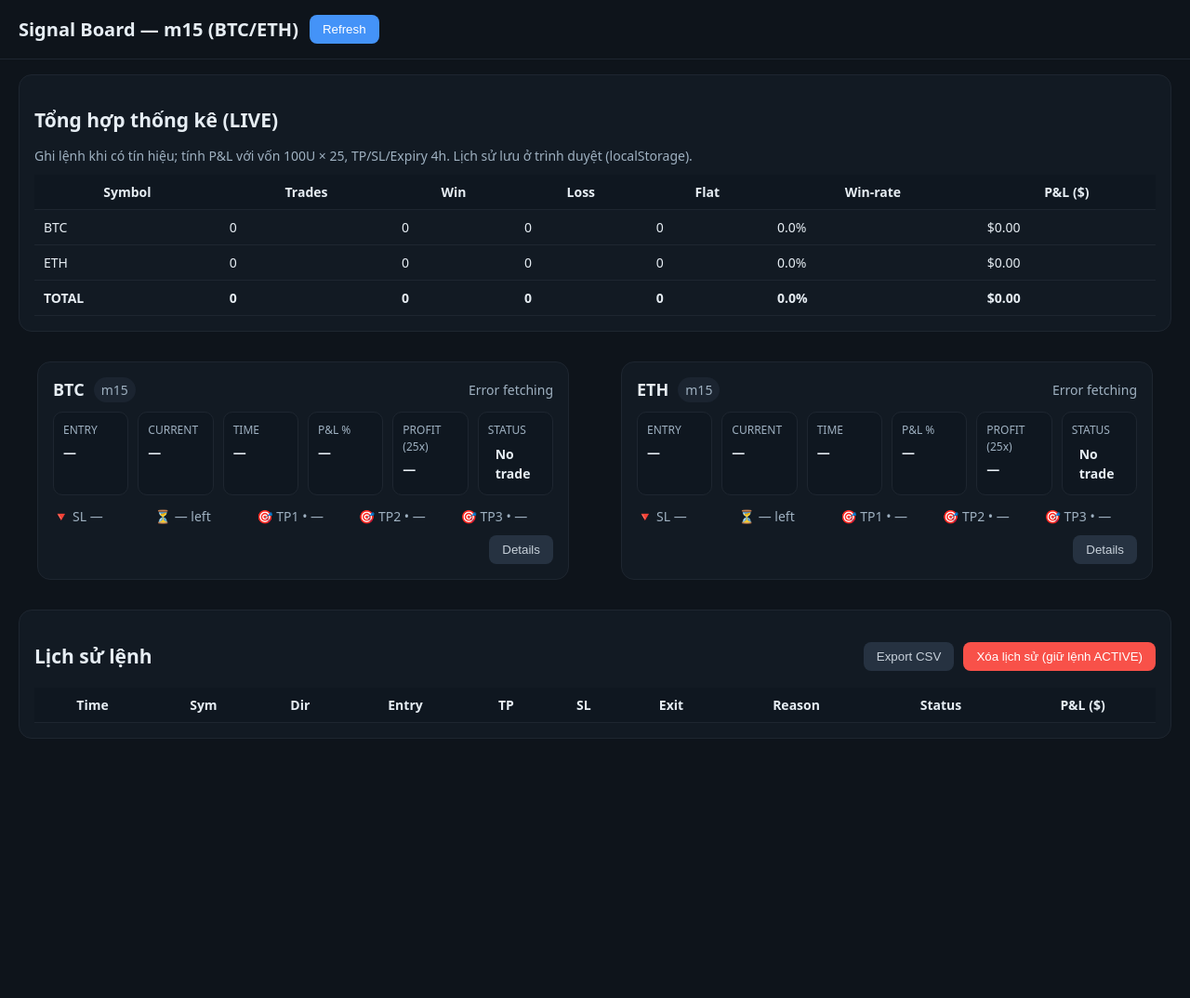
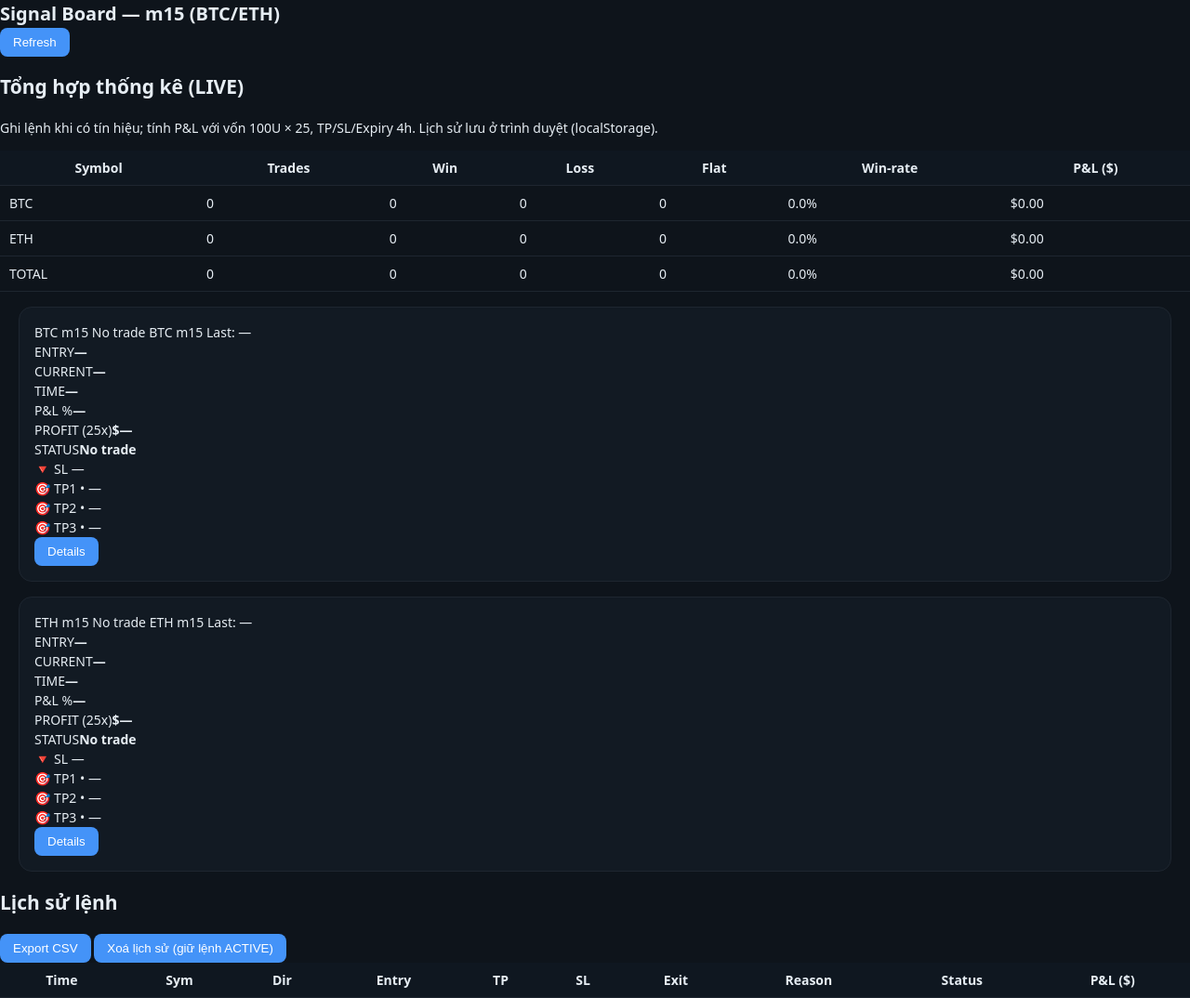
Before and after one commit to nguyensam442k/Bot1Danny, a plain HTML site: page index.html in a window 1280 px wide. Shown: the whole page at 93% size. Before the commit the page ends 800 px from the top, so only its background shows below. Drawn offline with Linux system fonts and the light colour scheme; no server answers.

Commit message:
Update index.html

```diff
--- a/index.html
+++ b/index.html
@@ -2,173 +2,117 @@
 <html lang="vi">
 <head>
   <meta charset="utf-8" />
-  <meta name="viewport" content="width=device-width,initial-scale=1" />
+  <meta name="viewport" content="width=device-width, initial-scale=1" />
   <title>Signal Board — m15 (BTC/ETH)</title>
-  <link rel="stylesheet" href="./assets/style.css" />
+  <link rel="stylesheet" href="assets/style.css" />
 </head>
 <body>
-  <header class="topbar">
   <h1>Signal Board — m15 (BTC/ETH)</h1>
-    <button id="btnRefresh" title="Load lại dữ liệu">Refresh</button>
-  </header>
 
-  <!-- THỐNG KÊ LIVE (tính trên các lệnh khớp/đóng ở localStorage) -->
-  <section class="card stats">
+  <div class="top-actions">
+    <button id="btnRefresh">Refresh</button>
+    <span id="lastUpdated" class="muted"></span>
+  </div>
+
   <h2>Tổng hợp thống kê (LIVE)</h2>
-    <p class="note">
+  <p class="muted">
     Ghi lệnh khi có tín hiệu; tính P&amp;L với vốn 100U × 25, TP/SL/Expiry 4h. Lịch sử lưu ở trình duyệt (localStorage).
   </p>
-    <div class="table-wrap">
-      <table id="tblStats">
+
+  <table class="table stats">
     <thead>
       <tr>
-            <th>Symbol</th>
-            <th>Trades</th>
-            <th>Win</th>
-            <th>Loss</th>
-            <th>Flat</th>
-            <th>Win-rate</th>
-            <th>P&amp;L ($)</th>
+        <th>Symbol</th><th>Trades</th><th>Win</th><th>Loss</th><th>Flat</th>
+        <th>Win-rate</th><th>P&amp;L ($)</th>
       </tr>
     </thead>
-        <tbody>
-          <tr data-sym="BTCUSDT">
-            <td>BTC</td><td>0</td><td>0</td><td>0</td><td>0</td><td>0.0%</td><td>$0.00</td>
-          </tr>
-          <tr data-sym="ETHUSDT">
-            <td>ETH</td><td>0</td><td>0</td><td>0</td><td>0</td><td>0.0%</td><td>$0.00</td>
-          </tr>
-          <tr data-sym="TOTAL" class="total">
-            <td>TOTAL</td><td>0</td><td>0</td><td>0</td><td>0</td><td>0.0%</td><td>$0.00</td>
-          </tr>
+    <tbody id="statsBody">
+      <tr data-sym="BTC"><td>BTC</td><td>0</td><td>0</td><td>0</td><td>0</td><td>0.0%</td><td>$0.00</td></tr>
+      <tr data-sym="ETH"><td>ETH</td><td>0</td><td>0</td><td>0</td><td>0</td><td>0.0%</td><td>$0.00</td></tr>
+      <tr data-sym="TOTAL"><td>TOTAL</td><td>0</td><td>0</td><td>0</td><td>0</td><td>0.0%</td><td>$0.00</td></tr>
     </tbody>
   </table>
+
+  <!-- BTC Card -->
+  <div class="card" id="cardBTC">
+    <div class="card-title">
+      <span class="badge">BTC</span>
+      <span class="badge hollow">m15</span>
+      <span id="btcStatusBadge" class="badge gray">No trade</span>
+      <span class="muted" id="btcLast">BTC m15 Last: —</span>
     </div>
-  </section>
 
-  <!-- THẺ TÍN HIỆU THEO CẶP -->
-  <section class="grid">
-    <!-- BTC -->
-    <article class="card" id="box-BTCUSDT">
-      <header class="pair">
-        <span class="sym">BTC</span>
-        <span class="tf">m15</span>
-        <span class="last" id="last-BTCUSDT">Last: —</span>
-      </header>
-
-      <div class="row">
-        <div class="box">
-          <div class="lbl">ENTRY</div>
-          <div class="val" id="entry-BTCUSDT">—</div>
+    <div class="grid2">
+      <div>
+        <div class="kv"><span>ENTRY</span><strong id="btcEntry">—</strong></div>
+        <div class="kv"><span>CURRENT</span><strong id="btcCurrent">—</strong></div>
+        <div class="kv"><span>TIME</span><strong id="btcTime">—</strong></div>
       </div>
-        <div class="box">
-          <div class="lbl">CURRENT</div>
-          <div class="val" id="current-BTCUSDT">—</div>
-        </div>
-        <div class="box">
-          <div class="lbl">TIME</div>
-          <div class="val" id="time-BTCUSDT">—</div>
-        </div>
-        <div class="box">
-          <div class="lbl">P&amp;L %</div>
-          <div class="val" id="plp-BTCUSDT">—</div>
-        </div>
-        <div class="box">
-          <div class="lbl">PROFIT (25x)</div>
-          <div class="val" id="profit-BTCUSDT">—</div>
-        </div>
-        <div class="box">
-          <div class="lbl">STATUS</div>
-          <div class="val status" id="status-BTCUSDT">No trade</div>
+      <div>
+        <div class="kv"><span>P&amp;L %</span><strong id="btcPnlPct">—</strong></div>
+        <div class="kv"><span>PROFIT (25x)</span><strong id="btcProfit">$—</strong></div>
+        <div class="kv"><span>STATUS</span><strong id="btcStatusTxt">No trade</strong></div>
       </div>
     </div>
 
-      <div class="targets">
-        <div>🔻 SL <span id="sl-BTCUSDT">—</span></div>
-        <div>⏳ <span id="ttl-BTCUSDT">—</span> left</div>
-        <div>🎯 TP1 • <span id="tp1-BTCUSDT">—</span></div>
-        <div>🎯 TP2 • <span id="tp2-BTCUSDT">—</span></div>
-        <div>🎯 TP3 • <span id="tp3-BTCUSDT">—</span></div>
+    <div class="levels">
+      <div>🔻 SL <span id="btcSL">—</span></div>
+      <div>🎯 TP1 • <span id="btcTP1">—</span></div>
+      <div>🎯 TP2 • <span id="btcTP2">—</span></div>
+      <div>🎯 TP3 • <span id="btcTP3">—</span></div>
     </div>
 
-      <footer class="actions">
-        <button class="secondary" data-details="BTCUSDT">Details</button>
-      </footer>
-    </article>
+    <button class="btn-link" data-details="BTC">Details</button>
+  </div>
 
-    <!-- ETH -->
-    <article class="card" id="box-ETHUSDT">
-      <header class="pair">
-        <span class="sym">ETH</span>
-        <span class="tf">m15</span>
-        <span class="last" id="last-ETHUSDT">Last: —</span>
-      </header>
+  <!-- ETH Card -->
+  <div class="card" id="cardETH">
+    <div class="card-title">
+      <span class="badge">ETH</span>
+      <span class="badge hollow">m15</span>
+      <span id="ethStatusBadge" class="badge gray">No trade</span>
+      <span class="muted" id="ethLast">ETH m15 Last: —</span>
+    </div>
 
-      <div class="row">
-        <div class="box">
-          <div class="lbl">ENTRY</div>
-          <div class="val" id="entry-ETHUSDT">—</div>
+    <div class="grid2">
+      <div>
+        <div class="kv"><span>ENTRY</span><strong id="ethEntry">—</strong></div>
+        <div class="kv"><span>CURRENT</span><strong id="ethCurrent">—</strong></div>
+        <div class="kv"><span>TIME</span><strong id="ethTime">—</strong></div>
       </div>
-        <div class="box">
-          <div class="lbl">CURRENT</div>
-          <div class="val" id="current-ETHUSDT">—</div>
-        </div>
-        <div class="box">
-          <div class="lbl">TIME</div>
-          <div class="val" id="time-ETHUSDT">—</div>
-        </div>
-        <div class="box">
-          <div class="lbl">P&amp;L %</div>
-          <div class="val" id="plp-ETHUSDT">—</div>
-        </div>
-        <div class="box">
-          <div class="lbl">PROFIT (25x)</div>
-          <div class="val" id="profit-ETHUSDT">—</div>
-        </div>
-        <div class="box">
-          <div class="lbl">STATUS</div>
-          <div class="val status" id="status-ETHUSDT">No trade</div>
+      <div>
+        <div class="kv"><span>P&amp;L %</span><strong id="ethPnlPct">—</strong></div>
+        <div class="kv"><span>PROFIT (25x)</span><strong id="ethProfit">$—</strong></div>
+        <div class="kv"><span>STATUS</span><strong id="ethStatusTxt">No trade</strong></div>
       </div>
     </div>
 
-      <div class="targets">
-        <div>🔻 SL <span id="sl-ETHUSDT">—</span></div>
-        <div>⏳ <span id="ttl-ETHUSDT">—</span> left</div>
-        <div>🎯 TP1 • <span id="tp1-ETHUSDT">—</span></div>
-        <div>🎯 TP2 • <span id="tp2-ETHUSDT">—</span></div>
-        <div>🎯 TP3 • <span id="tp3-ETHUSDT">—</span></div>
+    <div class="levels">
+      <div>🔻 SL <span id="ethSL">—</span></div>
+      <div>🎯 TP1 • <span id="ethTP1">—</span></div>
+      <div>🎯 TP2 • <span id="ethTP2">—</span></div>
+      <div>🎯 TP3 • <span id="ethTP3">—</span></div>
     </div>
 
-      <footer class="actions">
-        <button class="secondary" data-details="ETHUSDT">Details</button>
-      </footer>
-    </article>
-  </section>
+    <button class="btn-link" data-details="ETH">Details</button>
+  </div>
 
-  <!-- LỊCH SỬ -->
-  <section class="card history">
-    <header class="row-between">
   <h2>Lịch sử lệnh</h2>
-      <div class="btns">
-        <button id="btnExport" class="secondary">Export CSV</button>
-        <button id="btnClearKeepActive" class="danger">Xóa lịch sử (giữ lệnh ACTIVE)</button>
+  <div class="actions-row">
+    <button id="btnExport">Export CSV</button>
+    <button id="btnClear">Xoá lịch sử (giữ lệnh ACTIVE)</button>
   </div>
-    </header>
-
-    <div class="table-wrap">
-      <table id="tblHist">
+  <table class="table history">
     <thead>
       <tr>
-            <th>Time</th><th>Sym</th><th>Dir</th><th>Entry</th>
-            <th>TP</th><th>SL</th><th>Exit</th><th>Reason</th>
-            <th>Status</th><th>P&amp;L ($)</th>
+        <th>Time</th><th>Sym</th><th>Dir</th><th>Entry</th><th>TP</th><th>SL</th>
+        <th>Exit</th><th>Reason</th><th>Status</th><th>P&amp;L ($)</th>
       </tr>
     </thead>
-        <tbody></tbody>
+    <tbody id="histBody"></tbody>
   </table>
-    </div>
-  </section>
 
-  <script type="module" src="./js/chart.js"></script>
+  <script src="js/chart.js"></script>
+  <script src="js/ui.js"></script>
 </body>
 </html>
```
Lines whose indentation alone changed are shown as unchanged.
